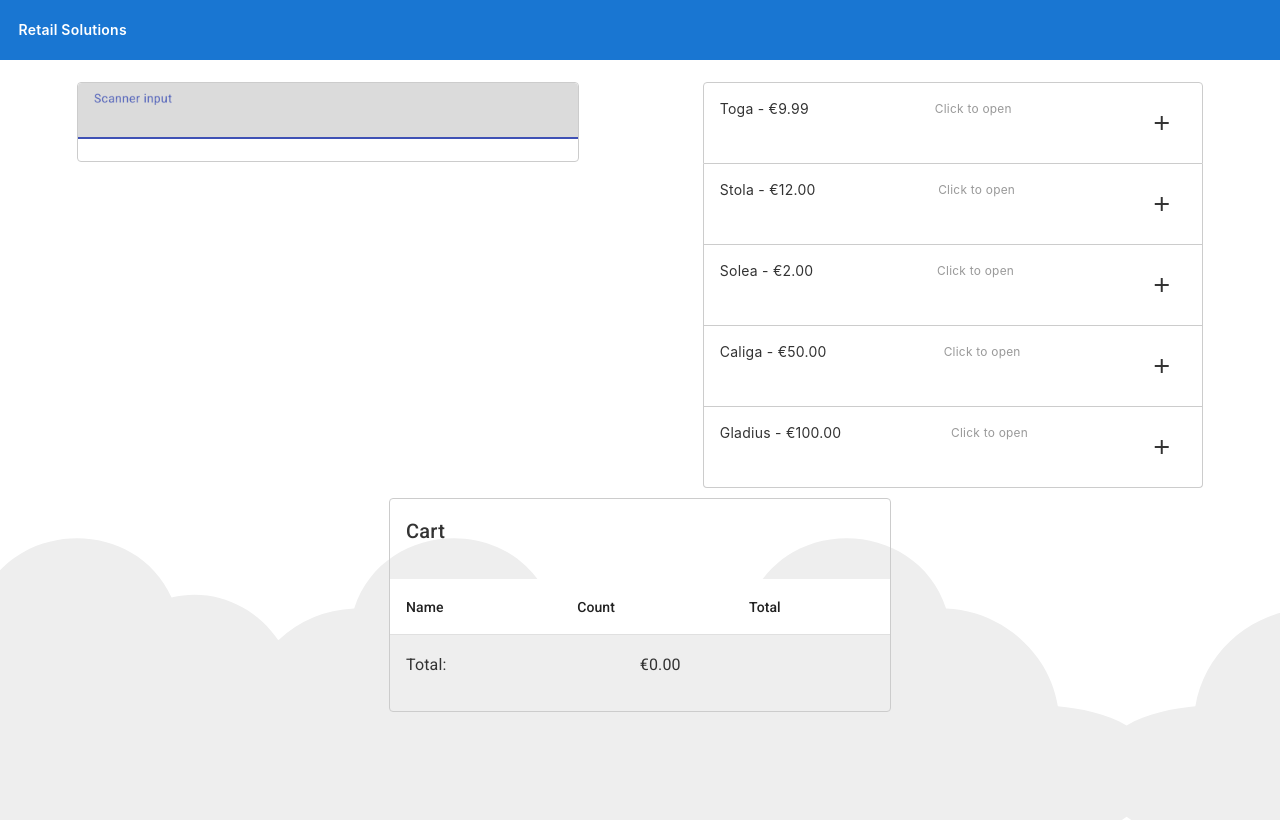
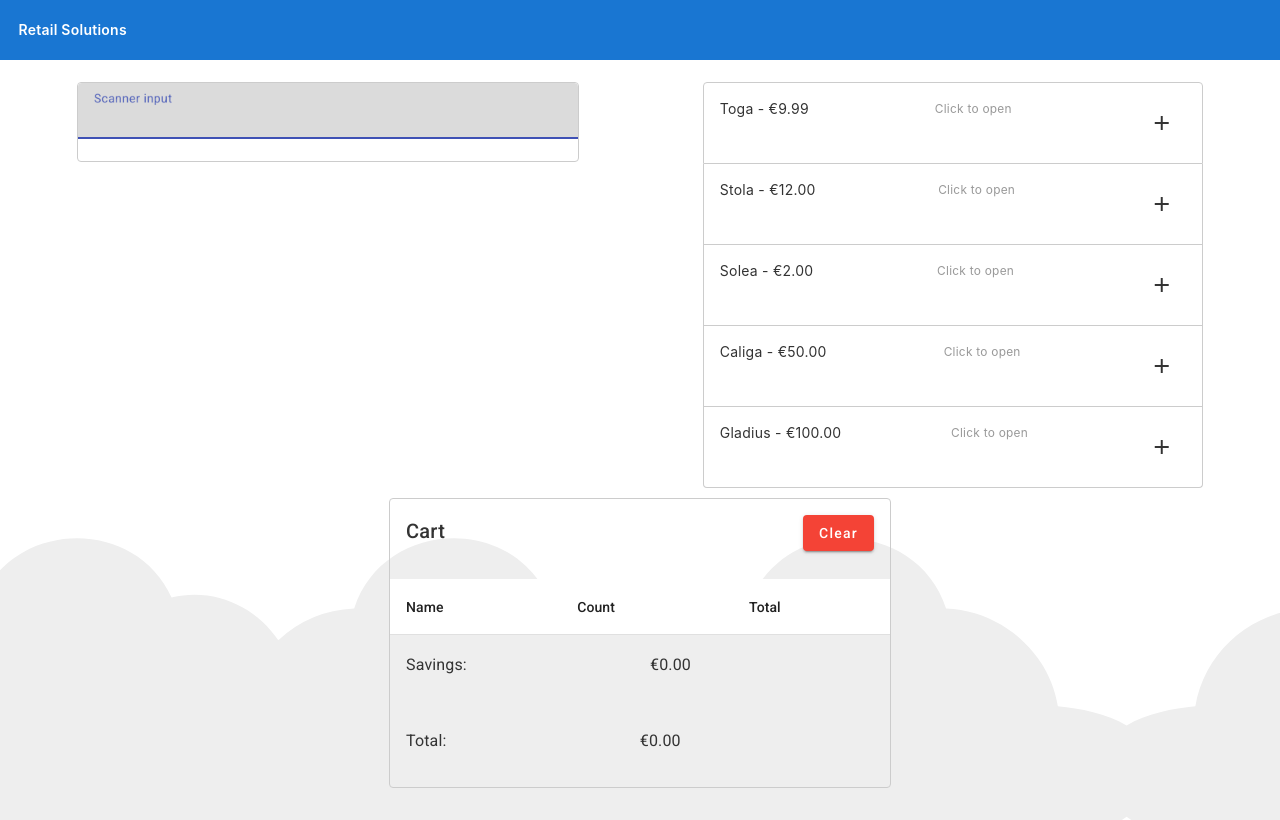
Before and after one commit to lesjon/RetailSolutions, an Angular app: page / in a window 1280 px wide. Built offline with nearby package versions, Linux system fonts and the light colour scheme.

Commit message:
main: voeg + en min knop toe aan winkelwagen

```diff
--- a/src/app/cart.service.ts
+++ b/src/app/cart.service.ts
@@ -33,4 +33,15 @@ export class CartService {
     this.items = [];
     this.cartSubject.next(this.items);
   }
+
+  remove(item: Item, count: number = 1) {
+    let cartItem = this.items.find(cartItem => cartItem.itemId === item.id)
+    if (cartItem) {
+      cartItem.count -= count;
+      if (cartItem.count <= 0) {
+        this.items = this.items.filter(cartItem => cartItem.itemId !== item.id);
+      }
+      this.cartSubject.next(this.items);
+    }
+  }
 }
--- a/src/app/item-cart/item-cart.component.html
+++ b/src/app/item-cart/item-cart.component.html
@@ -1,6 +1,8 @@
 <div class="item-cart">
-  <div style="padding: 16px">
+  <div style="padding: 16px; display: flex; flex-direction: row">
     <h2>Cart</h2>
+    <div class="spacer"></div>
+    <button mat-raised-button color="warn" (click)="clearCart()">Clear</button>
   </div>
   <table mat-table [dataSource]="cart">
 
@@ -11,7 +13,17 @@
 
     <ng-container matColumnDef="count">
       <th mat-header-cell *matHeaderCellDef> Count</th>
-      <td mat-cell *matCellDef="let cartItem"> {{cartItem.count}} </td>
+      <td mat-cell *matCellDef="let cartItem">
+        <button mat-icon-button (click)="removeFromCart(cartItem.item)">
+          <mat-icon>remove</mat-icon>
+        </button>
+        <span style="font-size: large">
+          {{cartItem.count}}
+        </span>
+        <button mat-icon-button (click)="addToCart(cartItem.item)">
+          <mat-icon>add</mat-icon>
+        </button>
+      </td>
     </ng-container>
     <ng-container matColumnDef="total">
       <th mat-header-cell *matHeaderCellDef> Total</th>
@@ -22,9 +34,15 @@
     <tr mat-row *matRowDef="let row; columns: displayedColumns;"></tr>
   </table>
   <div class="total">
+    <h3>Savings:</h3>
+    <div class="spacer"></div>
+    <h3>{{points | currency:'EUR' }}</h3>
+    <div class="spacer"></div>
+  </div>
+  <div class="total">
     <h3>Total:</h3>
     <div class="spacer"></div>
-    <h3>{{total | currency:'EUR' }}</h3>
+    <h3>{{Math.max(0, total - points) | currency:'EUR' }}</h3>
     <div class="spacer"></div>
   </div>
 
--- a/src/app/item-cart/item-cart.component.ts
+++ b/src/app/item-cart/item-cart.component.ts
@@ -1,21 +1,33 @@
-import {Component, OnInit} from '@angular/core';
+import {AfterContentChecked, Component, OnInit} from '@angular/core';
 import {CartService} from "../cart.service";
 import {CartItem} from "../cart-item";
 import {Observable} from "rxjs";
 import {CurrencyPipe} from "@angular/common";
+import {CustomerService} from "../customer.service";
+import {Item} from "../item";
 
 @Component({
   selector: 'app-item-cart',
   styleUrls: ['item-cart.component.css'],
   templateUrl: 'item-cart.component.html',
 })
-export class ItemCartComponent implements OnInit {
+export class ItemCartComponent implements OnInit, AfterContentChecked {
   displayedColumns: string[] = ['item.name', 'count', 'total'];
   cart: Observable<CartItem[]>;
   total: number = 0;
+  totalWithDiscount: number = 0;
+  points: number = 0;
 
-  constructor(private cartService: CartService) {
+  constructor(private cartService: CartService, private customerService: CustomerService) {
     this.cart = cartService.getObserver();
+    this.customerService.getObserver().subscribe({
+      next: (customer) => {
+        this.points = customer.points;
+      },
+      error: (err) => {
+        this.points = 0;
+      }
+    });
   }
 
   ngOnInit() {
@@ -26,4 +38,25 @@ export class ItemCartComponent implements OnInit {
       });
     });
   }
+
+  ngAfterContentChecked(): void {
+    this.totalWithDiscount = this.total - this.points;
+    while(this.totalWithDiscount < 0) {
+      this.totalWithDiscount += 1;
+    }
+  }
+
+  protected readonly Math = Math;
+
+  clearCart() {
+    this.cartService.clear();
+  }
+
+  removeFromCart(item: Item) {
+    this.cartService.remove(item);
+  }
+
+  addToCart(item: Item) {
+    this.cartService.add(item);
+  }
 }
```
Also changed, not shown: 1 other file (tests, documents, lock files or other folders).
